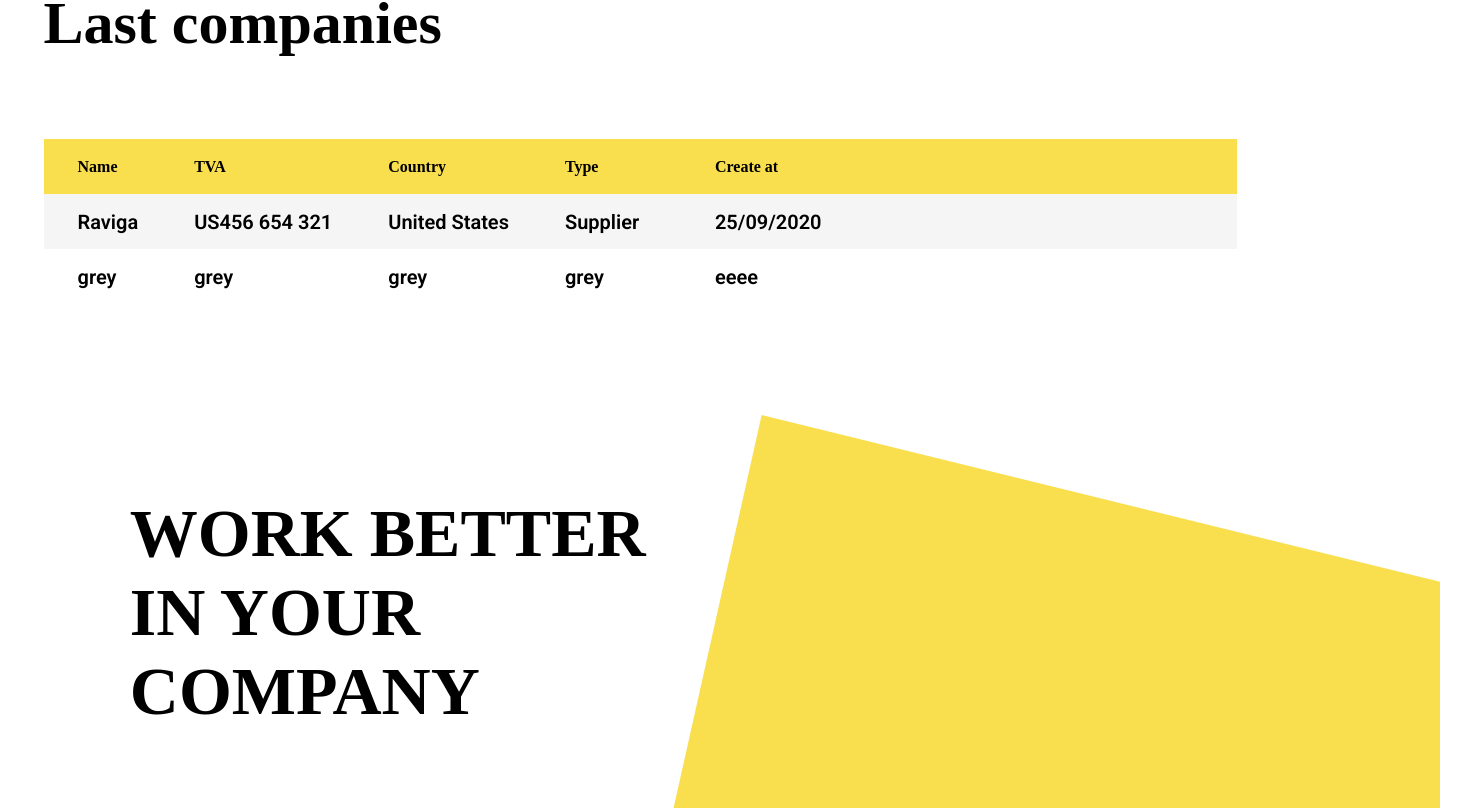
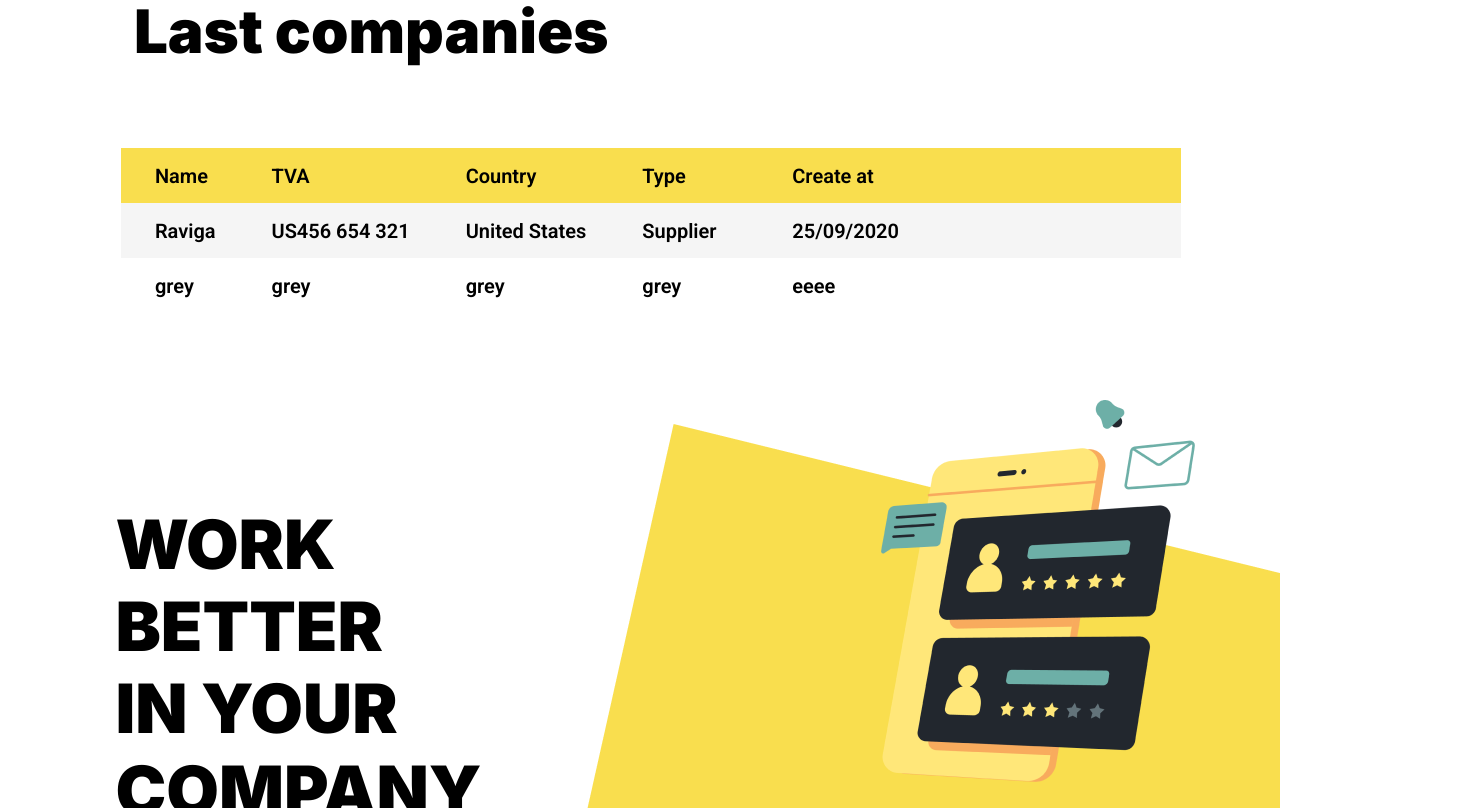
Before and after one commit to mohabgad8/COGIP-Project, an Angular app in the folder frontend/: page / in a window 1280 px wide. Shown: the part 1652-2460 px from the top of the page, 1476 px wide, since content can reach past the window. Built offline with nearby package versions, Linux system fonts and the light colour scheme.

Commit message:
save commit

```diff
--- a/frontend/src/app/app.component.css
+++ b/frontend/src/app/app.component.css
@@ -5,10 +5,11 @@
 }
 
 .section_tables {
-  width: 74.563rem;
+  width: 82.847%;
+  margin-left: 9.444%;
   height: fit-content;
   /* margin-bottom: 2.688rem; */
-  margin: auto;
+
 }
 
 h1 {
@@ -20,4 +21,6 @@ h2 {
   margin-bottom: 5.063rem;
   font-weight: 900;
   font-size: 60px;
+  font-family: Inter;
+  margin-left: 13px;
 }
--- a/frontend/src/app/components/banner/banner.component.css
+++ b/frontend/src/app/components/banner/banner.component.css
@@ -5,6 +5,8 @@
   justify-content: space-between;
   margin-bottom: 52px;
   width: 100%;
+  position: relative;
+  bottom: 1px;
 
   .titleandimg{
     width: calc(100% - 251px);
@@ -21,8 +23,9 @@
   }
   img {
     position: relative;
-    left: 100px;
+    left: 50px;
     bottom: 100px;
+
 
   }
 }
--- a/frontend/src/app/components/info/info.component.css
+++ b/frontend/src/app/components/info/info.component.css
@@ -1,16 +1,19 @@
 .section_info {
   display: flex;
   justify-content: space-between;
-  width: 81.875rem;
+  width: 90.984%;
   height: 432px;
-  margin-left: 8.114rem;
+  margin-left:9.016%;
   margin-top: 86px;
+  margin-bottom: 147px;
 }
 
 .text_info {
   font-size: 68px;
   font-weight: 900;
+  font-family: Inter;
   margin-top: 104px;
+  margin-right: 1.927%;
 }
 
 .image_info {
@@ -27,6 +30,6 @@
   margin-left: 13.318rem;
   position: relative;
   bottom: 1.563rem;
-/*  background-image: url("../../../assets/images/DrawKit_Vector_Illustration.png");
-  background-repeat: no-repeat; */
+  background-image: url("../../../assets/images/DrawKit_Vector_Illustration.png");
+  background-repeat: no-repeat;
 }
--- a/frontend/src/app/components/list/list.component.css
+++ b/frontend/src/app/components/list/list.component.css
@@ -8,6 +8,9 @@ table {
 
 .th_column {
   height: 3.438rem;
+  font-family: Roboto;
+  font-weight: 600;
+  font-size: 20px;
   width: fit-content;
   background: #F9DE4E;
   text-align: left;
```
